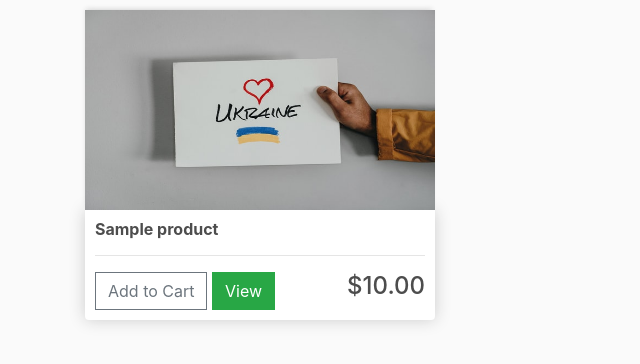
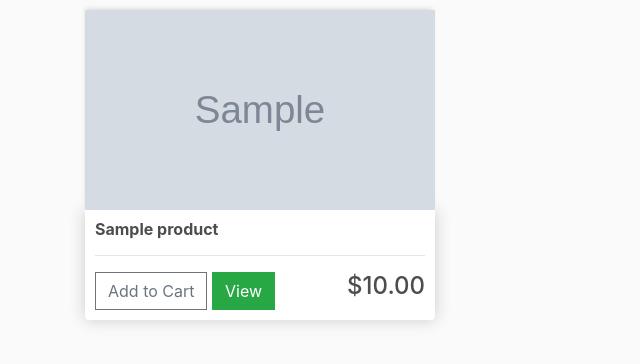
Before and after one commit to samwel-chege/Ecommerce-site, a Django app: page / in a window 1280 px wide. Shown: the part 57-421 px from the top of the page, without its empty margins (0-640 px from the left). Run offline with Django 4.2, Linux system fonts and the light colour scheme; tables that the repository leaves empty hold one stand-in row (values such as "Sample post"); grey boxes marked "Sample" are stand-in pictures; some libraries are stand-ins or nearby versions.

Commit message:
dynamically display product images

```diff
--- a/ownit/templates/store/store.html
+++ b/ownit/templates/store/store.html
@@ -4,7 +4,7 @@
     <div class="row">
         {% for product in products %}
         <div class="col-lg-4">
-            <img class="thumbnail" src="{% static 'Images/placeholder.jpg' %}" alt="image">
+            <img class="thumbnail" src="{{product.image.url}}" alt="image">
             <div class="box-element product">
                 <h6><strong>{{product.name}}</strong></h6>
                 <hr>
```
